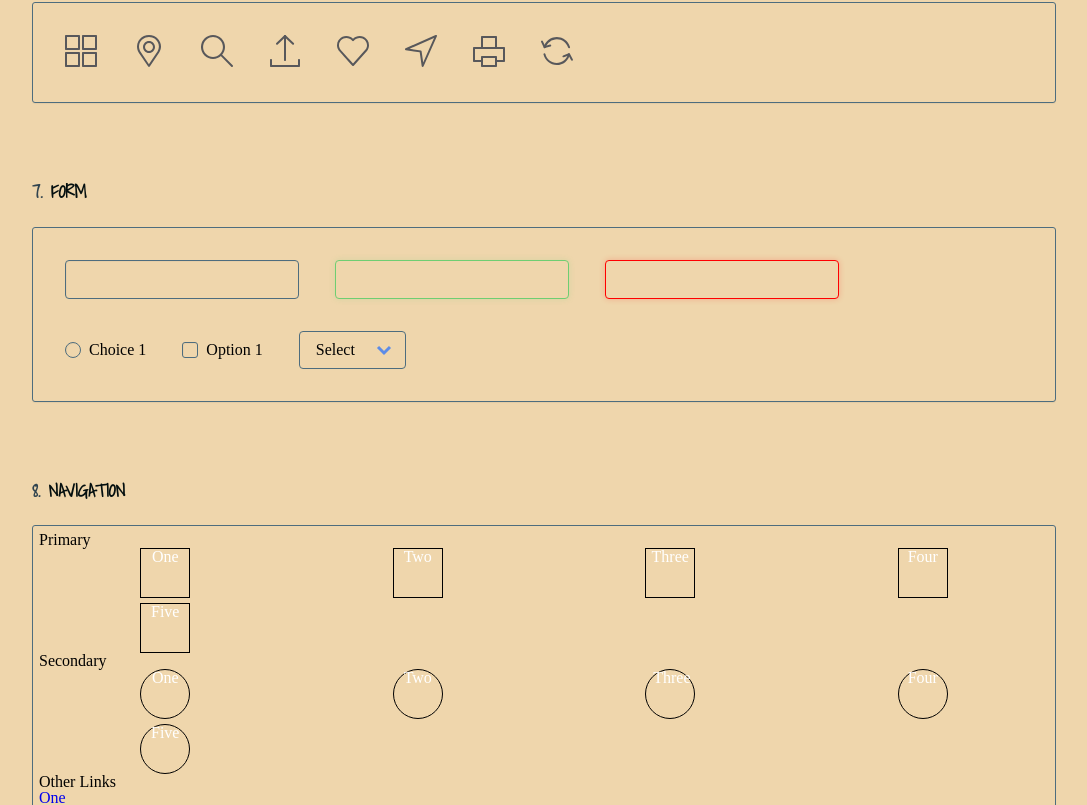
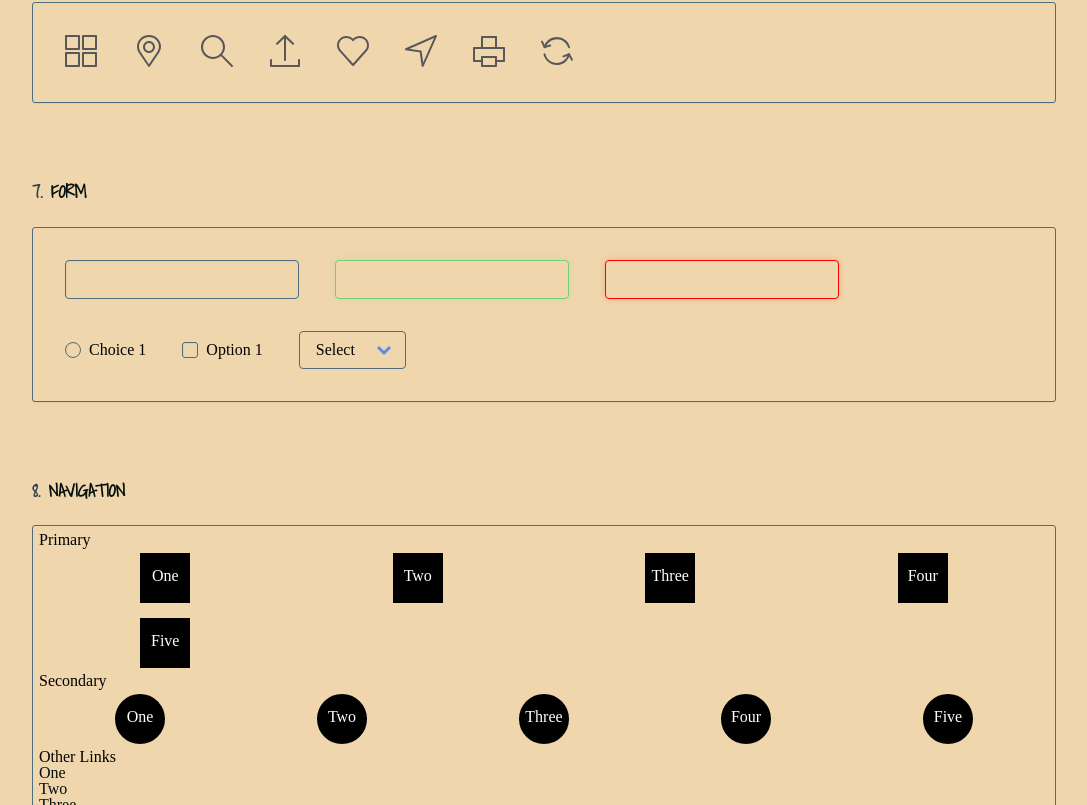
Before and after one commit to ABunderson/GroupProject331.github.io, a website built with Parcel: page style-guide-template-parcel/src/index.html in a window 1280 px wide. Shown: the part 1995-2800 px from the top of the page, without its empty margins (96-1183 px from the left). Built offline with nearby package versions, Linux system fonts and the light colour scheme; a web font is replaced by a local one.

Commit message:
done with partials and wireframe.

```diff
--- a/style-guide-template-parcel/src/index.html
+++ b/style-guide-template-parcel/src/index.html
@@ -5,7 +5,7 @@
     <meta name="viewport" content="width=device-width, initial-scale=1" />
 
     <link
-      href="http://fonts.googleapis.com/css?family=Open+Sans:400,300,700|Merriweather"
+      href="https://fonts.googleapis.com/css2?family=Shadows+Into+Light&family=Texturina&display=swap"
       rel="stylesheet"
       type="text/css"
     />
@@ -45,7 +45,12 @@
       <section id="purpose" class="cd-purpose">
         <h2>Purpose/Theme</h2>
 
-        <div class="cd-box"><p>The purpose of this website is to give the basic Zen Garden a new look using just CSS. It will have a pirate theme.</p></div>
+        <div class="cd-box">
+          <p>
+            The purpose of this website is to give the basic Zen Garden a new
+            look using just CSS. We will be using a fun pirate theme to do this.
+          </p>
+        </div>
       </section>
 
       <section id="branding" class="cd-branding">
@@ -189,7 +194,7 @@
               </ul>
             </nav>
           </div>
-          <div>
+          <div class="cd-other-nav">
             <h3>Other Links</h3>
             <ul>
               <li><a href="#">One</a></li>
--- a/style-guide-template-parcel/src/scss/partials/_navigation.scss
+++ b/style-guide-template-parcel/src/scss/partials/_navigation.scss
@@ -127,40 +127,47 @@ header {
     display: none;
   }
 }
-
-.cd-primary-nav ul {
+.cd-primary-nav ul,
+.cd-secondary-nav ul {
   display: grid;
-  grid-template-columns: 1fr 1fr 1fr 1fr;
   justify-items: center;
-  row-gap: 5px;
 
   li {
-    width: 50px;
-    height: 50px;
+    width: 60px;
+    height: 60px;
     text-align: center;
-    border: solid 1px black;
+    background-color: black;
+    padding: 15px 5px;
+    border: solid 5px $color-5;
+
+    &:hover {
+      border: solid 5px $color-2;
+    }
+
     a {
       color: white;
     }
   }
 }
 
+.cd-primary-nav ul {
+  grid-template-columns: 1fr 1fr 1fr 1fr;
+  row-gap: 5px;
+}
 
 .cd-secondary-nav ul {
-    display: grid;
-    grid-template-columns: 1fr 1fr 1fr 1fr;
-    justify-items: center;
-    row-gap: 5px;
+  grid-template-columns: 1fr 1fr 1fr 1fr 1fr;
 
-    li {
-      width: 50px;
-      height: 50px;
-      text-align: center;
-      border: solid 1px black;
-      border-radius: 50px;
-      a {
-        color: white;
-        padding: 7px;
-      }
+  li {
+    border-radius: 50px;
+  }
+}
+.cd-other-nav ul {
+  a {
+    color: $color-2;
+
+    &:hover {
+      color: lighten($color-2, 25%);
     }
   }
+}
--- a/style-guide-template-parcel/src/scss/style-guide.scss
+++ b/style-guide-template-parcel/src/scss/style-guide.scss
@@ -1,9 +1,6 @@
 @import "partials/reset";
 @import "partials/prefix-mixins";
 @import "partials/layout"; // responsive grid and media queries
-@import url("https://fonts.googleapis.com/css2?family=Shadows+Into+Light&family=Texturina&display=swap");
-
-// color palette - these colors will be the color swatches of the Colors section
 
 /* --------------------------------
 
@@ -45,7 +42,7 @@ xNavigation
 
 -------------------------------- */
 
-@import 'partials/navigation';
+@import "partials/navigation";
 
 /* --------------------------------
 
```
